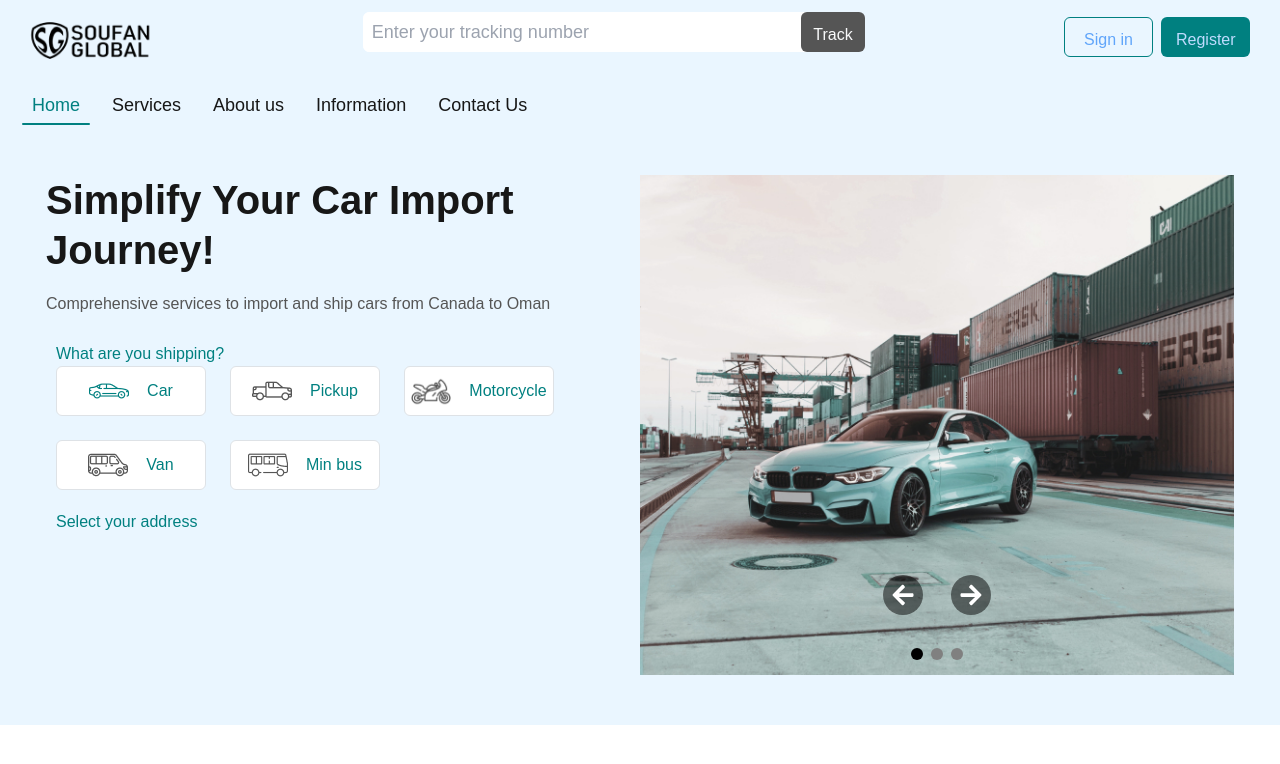
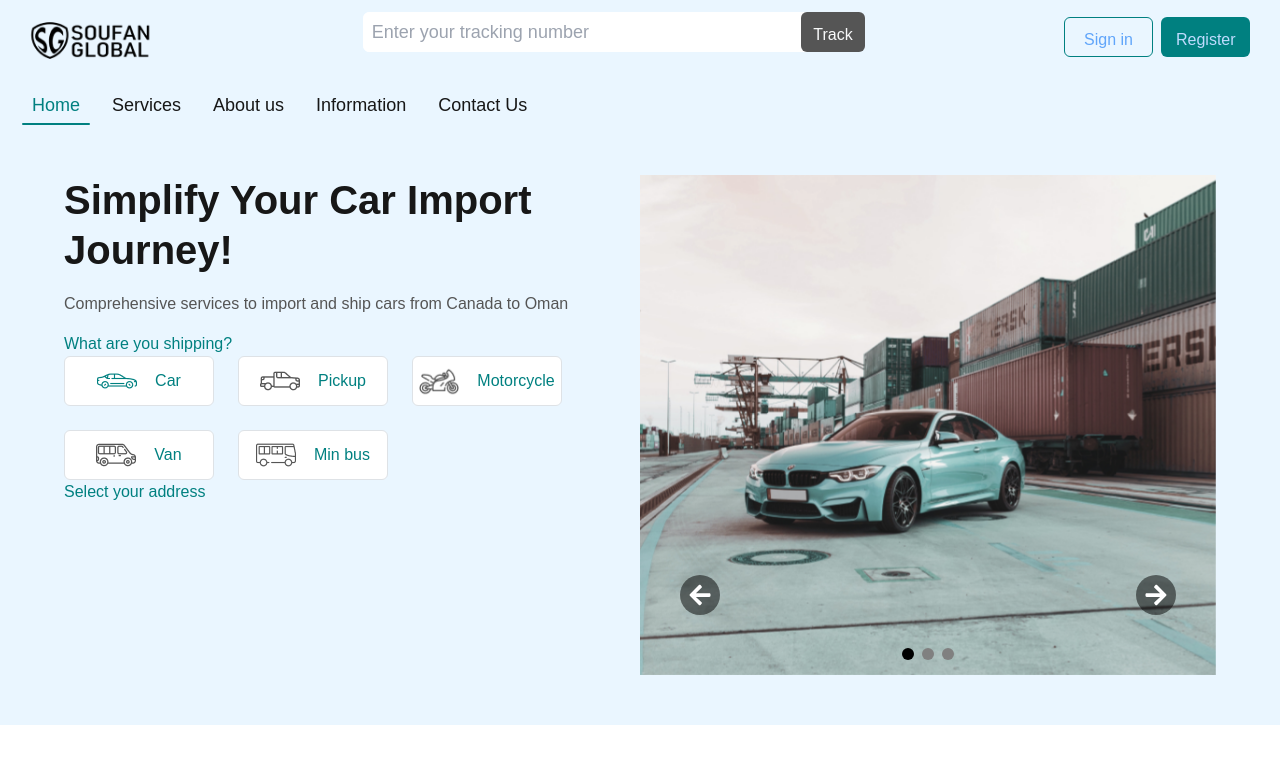
Before and after one commit to Ali-hasan-sss/car, a Next.js app: page / in a window 1280 px wide. Shown: the top 764 px of the page. Built offline with nearby package versions, Linux system fonts and the light colour scheme.

Commit message:
add new style

```diff
--- a/src/components/header/dropdown.tsx
+++ b/src/components/header/dropdown.tsx
@@ -47,12 +47,12 @@ export default function Dropdown() {
       <div
         tabIndex={0}
         role="button"
-        className="btn btn-ghost btn-circle"
+        className=" btn-ghost"
         onClick={() => setExpanded(!expanded)}
       >
         <svg
           xmlns="http://www.w3.org/2000/svg"
-          className={`h-10 w-10 mt-4 `}
+          className={`h-10 w-10  `}
           fill="none"
           viewBox="0 0 24 24"
           stroke="currentColor"
@@ -68,7 +68,7 @@ export default function Dropdown() {
       {expanded && (
         <ul
           tabIndex={0}
-          className={`menu border menu-sm absolute rounded-box z-[1] mt-4 rounded p-4 shadow w-52 top-full ${
+          className={`bg-secondary1 border absolute rounded-box z-[10]  rounded p-4 shadow w-52 top-full ${
             isArabic ? "left-0 " : "right-0"
           }`}
         >
--- a/src/components/hero/fillter.tsx
+++ b/src/components/hero/fillter.tsx
@@ -7,13 +7,13 @@ export default function Fillter() {
     { src: "/images/bus.png", alt: "bus", label: "Min bus" },
   ];
   return (
-    <div className="fillter w-1/2 ">
+    <div className="fillter w-full ">
       <div className="text">
         <h1 className="fillter-title">Simplify Your Car Import Journey!</h1>
         <p className="fillter-des">
           Comprehensive services to import and ship cars from Canada to Oman
         </p>
-        <div className="fillter p-[10px] gap-[20px]">
+        <div className="fillter p-[10px] sm:p-[0px] gap-[20px]">
           <p className="text-primary1">What are you shipping?</p>
           {/* cars category */}
           <div className="flex flex-wrap items-start justify-start gap-4">
@@ -30,7 +30,7 @@ export default function Fillter() {
             ))}
           </div>
         </div>
-        <div className="fillter p-[10px] gap-[20px]">
+        <div className="fillter p-[10px] sm:p-[0px] gap-[20px]">
           <p className="text-primary1">Select your address </p>
         </div>
       </div>
--- a/src/components/hero/hero.tsx
+++ b/src/components/hero/hero.tsx
@@ -3,9 +3,13 @@ import Slider from "./slider";
 import "./hero.css";
 export default function Hero() {
   return (
-    <div className="hero  flex py-[50px] px-[46px] bg-secondary1 ">
-      <Fillter />
-      <Slider />
+    <div className="hero flex flex-col md:flex-row px-[10px] md:px-[64px] py-[10px] md:py-[50px] bg-secondary1 gap-6">
+      <div className="w-full md:w-1/2">
+        <Fillter />
+      </div>
+      <div className="w-full md:w-1/2">
+        <Slider />
+      </div>
     </div>
   );
 }
--- a/src/components/hero/slider.tsx
+++ b/src/components/hero/slider.tsx
@@ -22,16 +22,19 @@ const Slider: React.FC = () => {
   const nextRef = useRef<HTMLDivElement | null>(null);
 
   return (
-    <div className="relative w-1/2 h-[500px]">
+    <div className="relative w-full h-[500px]">
+      {/* زر السهم السابق */}
       <div
         ref={prevRef}
-        className="absolute left-1/3 ml-[45px] bottom-10 transform -translate-y-1/2 z-10 cursor-pointer bg-black bg-opacity-50 text-white p-2 rounded-full"
+        className="absolute bottom-10 left-10 transform -translate-y-1/2 z-10 cursor-pointer bg-black bg-opacity-50 text-white p-2 rounded-full"
       >
         <FaArrowLeft size={24} />
       </div>
+
+      {/* زر السهم التالي */}
       <div
         ref={nextRef}
-        className="absolute right-1/3 mr-[45px] bottom-10 transform -translate-y-1/2 z-10 cursor-pointer bg-black bg-opacity-50 text-white p-2 rounded-full"
+        className="absolute bottom-10 right-10 transform -translate-y-1/2 z-10 cursor-pointer bg-black bg-opacity-50 text-white p-2 rounded-full"
       >
         <FaArrowRight size={24} />
       </div>
```
